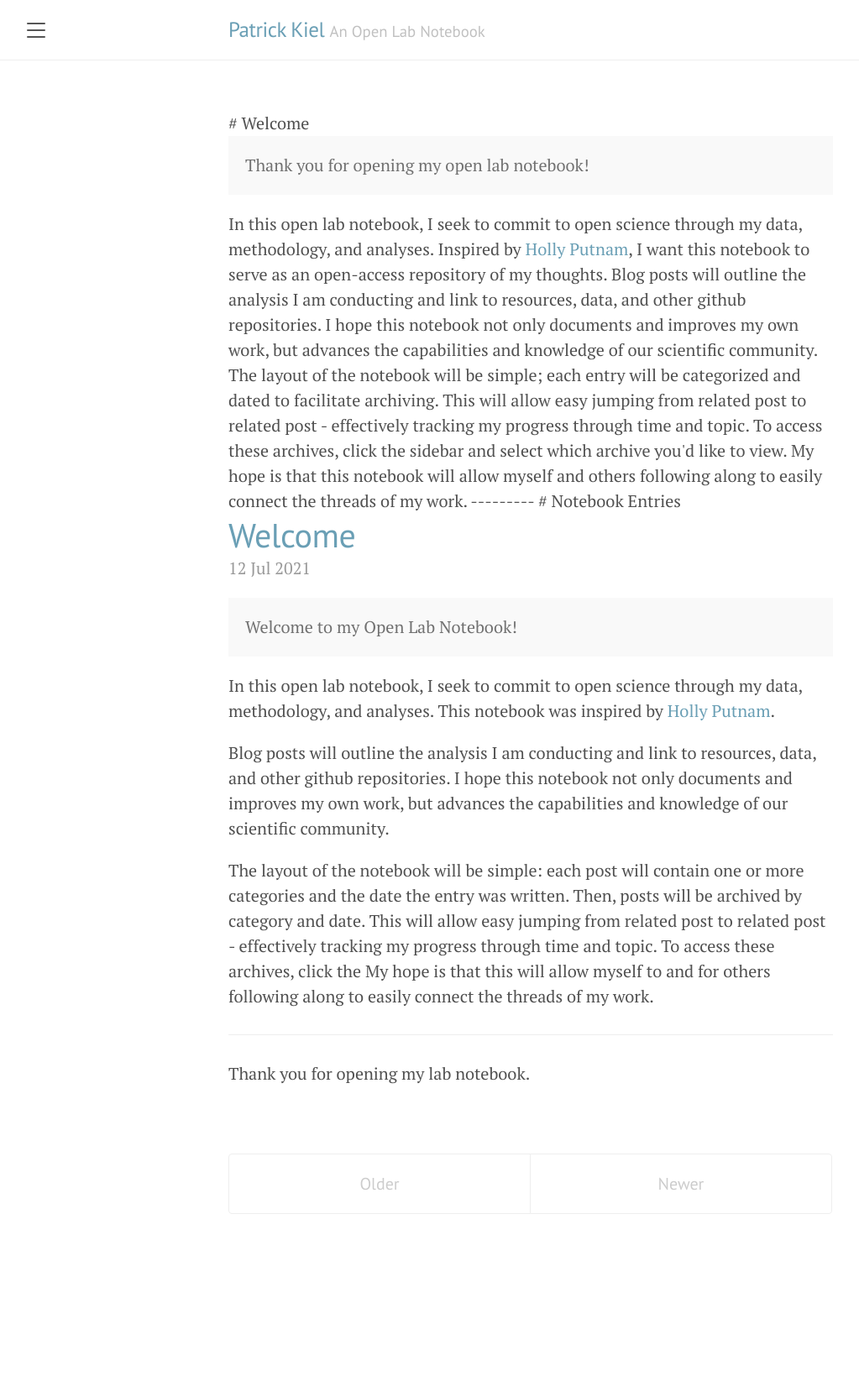
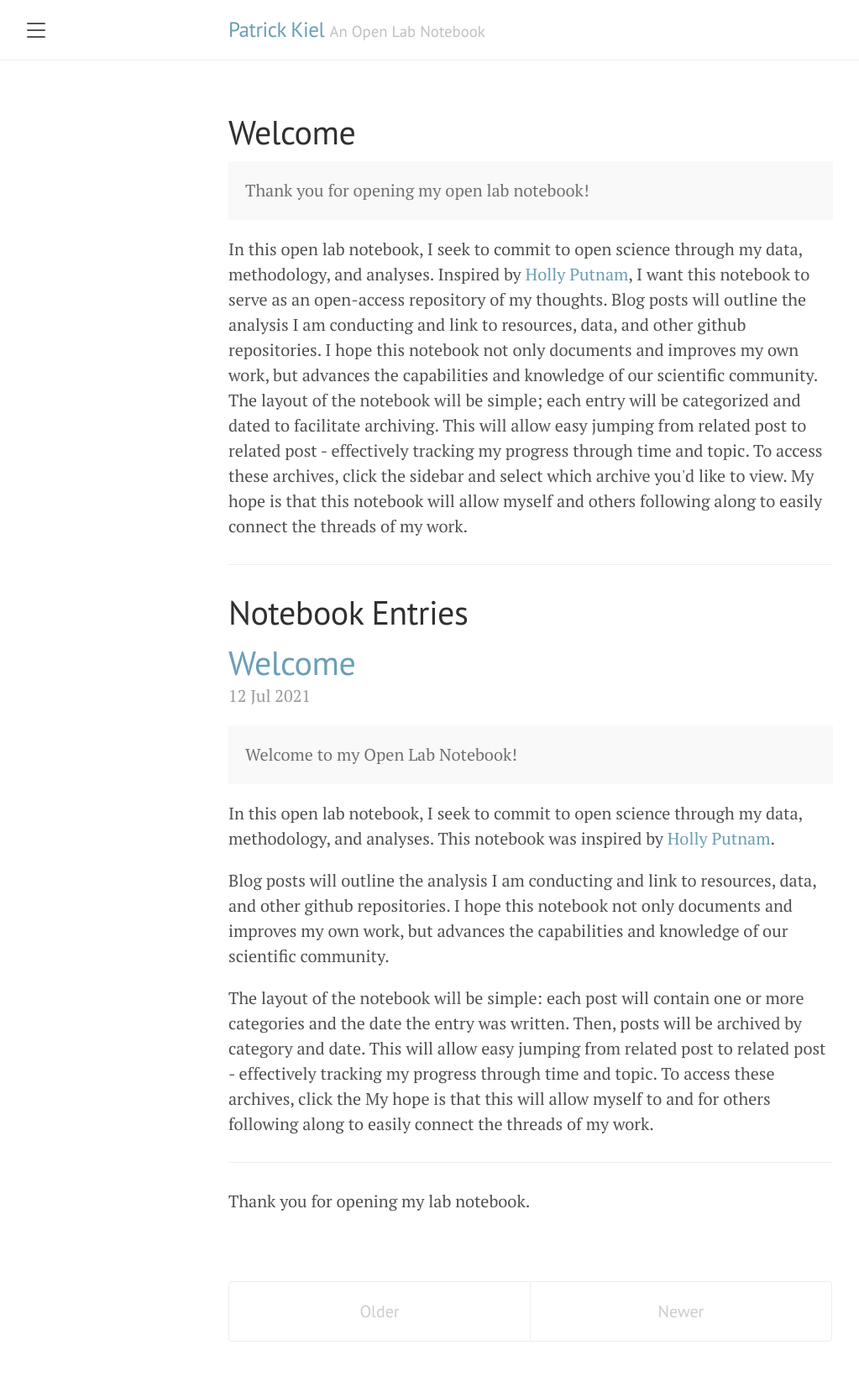
Before and after one commit to pkiel/notebook, a Jekyll site: the page built from index.html, in a window 1280 px wide. Shown: the whole page at 84% size, without its empty margins (8-1031 px from the left). Built offline with Jekyll 4.4.1, drawn with Linux system fonts in a browser that asks for light colours; the list of posts is cut into pages by our own code; before the commit the page ends 1506 px from its top, so only the background shows below that.

Commit message:
Update index.html

```diff
--- a/index.html
+++ b/index.html
@@ -2,7 +2,8 @@
 layout: default
 title: Home
 ---
-# Welcome
+
+<h1 class="post-title">Welcome</h1>
 
 <div class="message">
   Thank you for opening my open lab notebook!
@@ -14,9 +15,9 @@ Blog posts will outline the analysis I am conducting and link to resources, data
 
 The layout of the notebook will be simple; each entry will be categorized and dated to facilitate archiving. This will allow easy jumping from related post to related post - effectively tracking my progress through time and topic. To access these archives, click the sidebar and select which archive you'd like to view. My hope is that this notebook will allow myself and others following along to easily connect the threads of my work.
 
----------
+<hr>
 
-# Notebook Entries
+<h1 class="post-title">Notebook Entries</h1>
 
 <div class="posts">
   {% for post in paginator.posts %}
```
